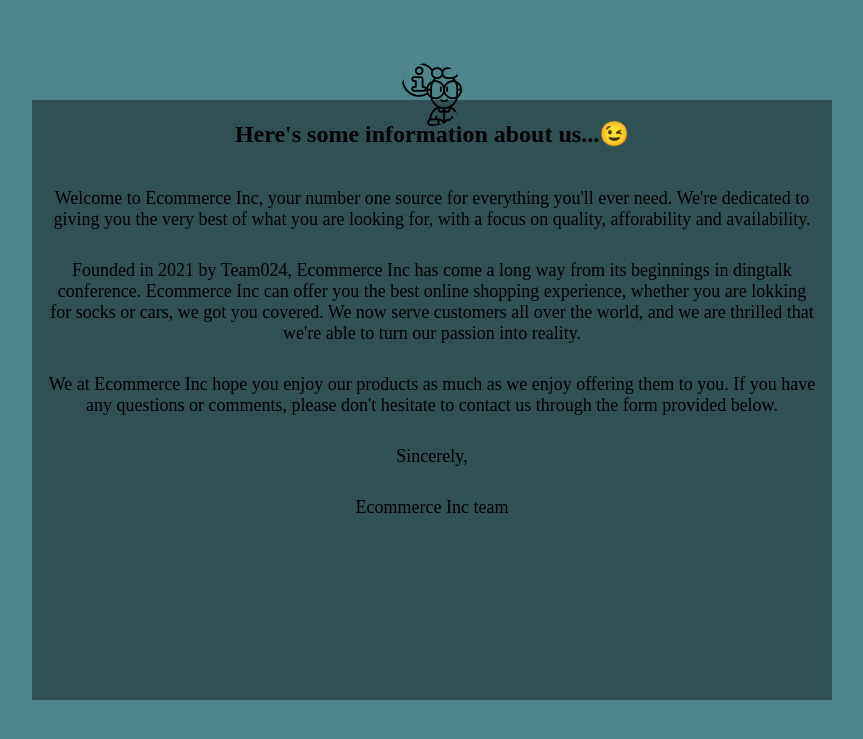
After one commit to rohit-vasu/E-commerce_Website, a Django app: page /about/ in a window 1280 px wide. The commit adds this page. Shown: the top 739 px of the page, without its empty margins (208-1071 px from the left). Run offline with Django 3.2, Linux system fonts and the light colour scheme.

Commit message:
added about us

```diff
--- /dev/null
+++ b/ecommerce/static/css/about.css
@@ -0,0 +1,43 @@
+body{
+	margin: 0;
+	padding: 0;
+	font-family: Century Gothic;
+	background-color: #4f868c;
+}
+
+.container{
+	height: 75vh;
+	width: 60%;
+	background: rgba(0, 0, 0, .4);
+	position: absolute;
+	top: 50%;
+	left: 50%;
+	transform: translate(-50%, -50%);
+	padding: 0 16px;
+}
+
+.img{
+	height: 64px;
+	width: 64px;
+	background: url(/images/information.png);
+	background-size: cover;
+	background-position: center;
+	border-radius: 65px;
+	position: absolute;
+	top: -1%;
+	left: 50%;
+	transform: translate(-50%, -50%);
+}
+
+.container h1{
+	color:black;
+	margin-top: 60px;
+}
+
+.container p{
+	color: black;
+	margin-top: 40px;
+	margin-bottom: -10px;
+	font-size: large;
+
+}
--- /dev/null
+++ b/ecommerce/store/templates/store/AboutUs.html
@@ -0,0 +1,25 @@
+<!DOCTYPE html>
+{% load static %}
+<html>
+<head>
+	<meta charset="utf-8">
+	<meta http-equiv="X-UA-Compatible" content="IE=edge">
+	<title>About Us</title>
+	<link rel="stylesheet" href="{% static 'css/about.css' %}">
+</head>
+<body>
+	<div class="container">
+		<center>
+			<h2>Here's some information about us...😉</h2>
+			<div class="img">
+
+			</div>
+			<p>Welcome to Ecommerce Inc, your number one source for everything you'll ever need. We're dedicated to giving you the very best of what you are looking for, with a focus on quality, afforability and availability.</p>
+			<p>Founded in 2021 by Team024, Ecommerce Inc has come a long way from its beginnings in dingtalk conference. Ecommerce Inc can offer you the best online shopping experience, whether you are lokking for socks or cars, we got you covered. We now serve customers all over the world, and we are thrilled that we're able to turn our passion into reality.</p>
+			<p>We at Ecommerce Inc hope you enjoy our products as much as we enjoy offering them to you. If you have any questions or comments, please don't hesitate to contact us through the form provided below.</p>
+			<p>Sincerely,</p>
+			<p>Ecommerce Inc team</p>
+		</center>
+	</div>
+</body>
+</html>
--- a/ecommerce/store/templates/store/main.html
+++ b/ecommerce/store/templates/store/main.html
@@ -75,7 +75,7 @@
 				<div class="footer-col">
 					<h4>company</h4>
 					<ul>
-						<li><a href="#">about us</a></li>
+						<li><a href="{% url 'about' %}">about us</a></li>
 						<li><a href="{% url 'OurTeam' %}">our Team</a></li>
 						<li><a href="#">privacy policy</a></li>
 					</ul>
--- a/ecommerce/store/urls.py
+++ b/ecommerce/store/urls.py
@@ -8,7 +8,7 @@ urlpatterns = [
     path('checkout/', views.checkout, name="checkout"),
     path('OurTeam/', views.OurTeam, name="OurTeam"),
     path('faq/', views.faq, name="faq"),
-
+    path('about/', views.about, name="about"),
     path('update_item/', views.updateItem, name="update_item"),
 
     path('register/', views.registerPage , name="register"),
--- a/ecommerce/store/views.py
+++ b/ecommerce/store/views.py
@@ -120,3 +120,7 @@ def productDetail(request,pk):
 def faq(request):
 	context = {}
 	return render(request, 'store/FAQ.html', context)
+
+def about(request):
+	context = {}
+	return render(request, 'store/AboutUs.html', context)
```
Also changed, not shown: ecommerce/static/images/information.png (added).
